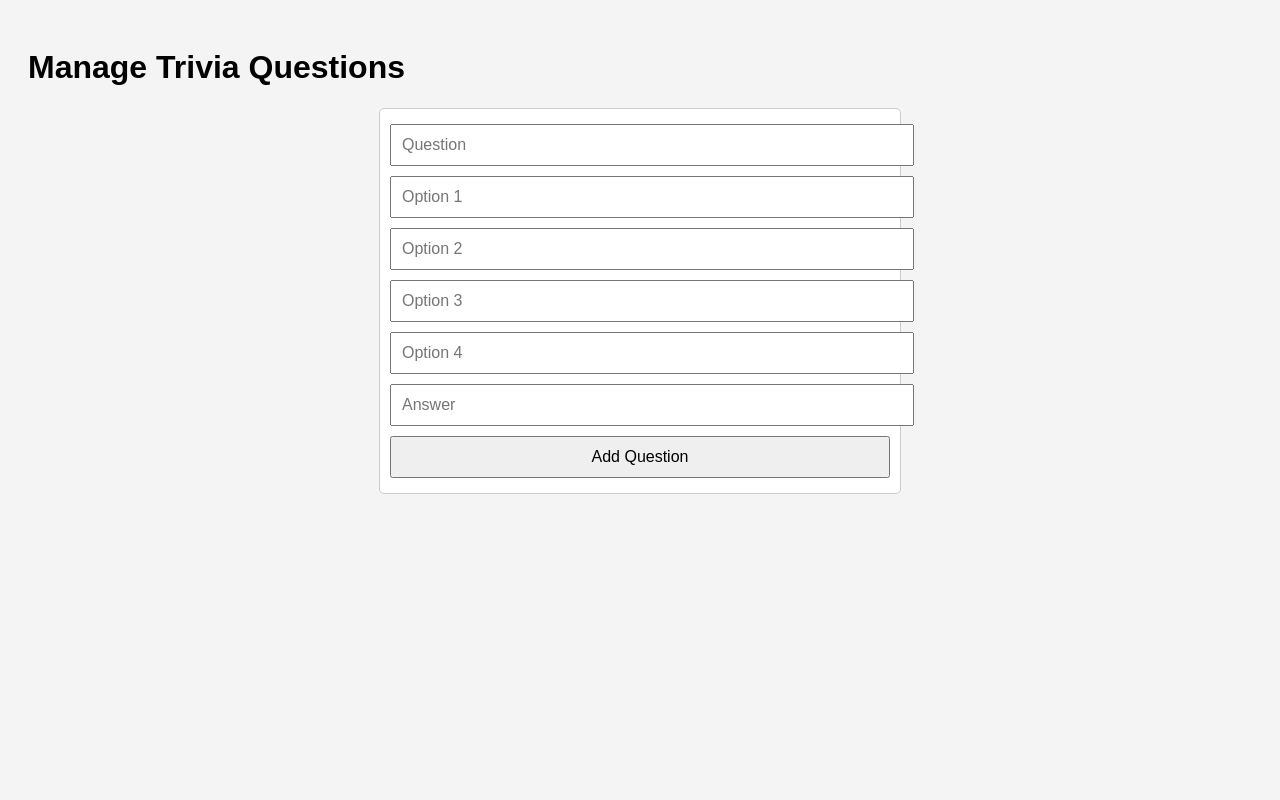
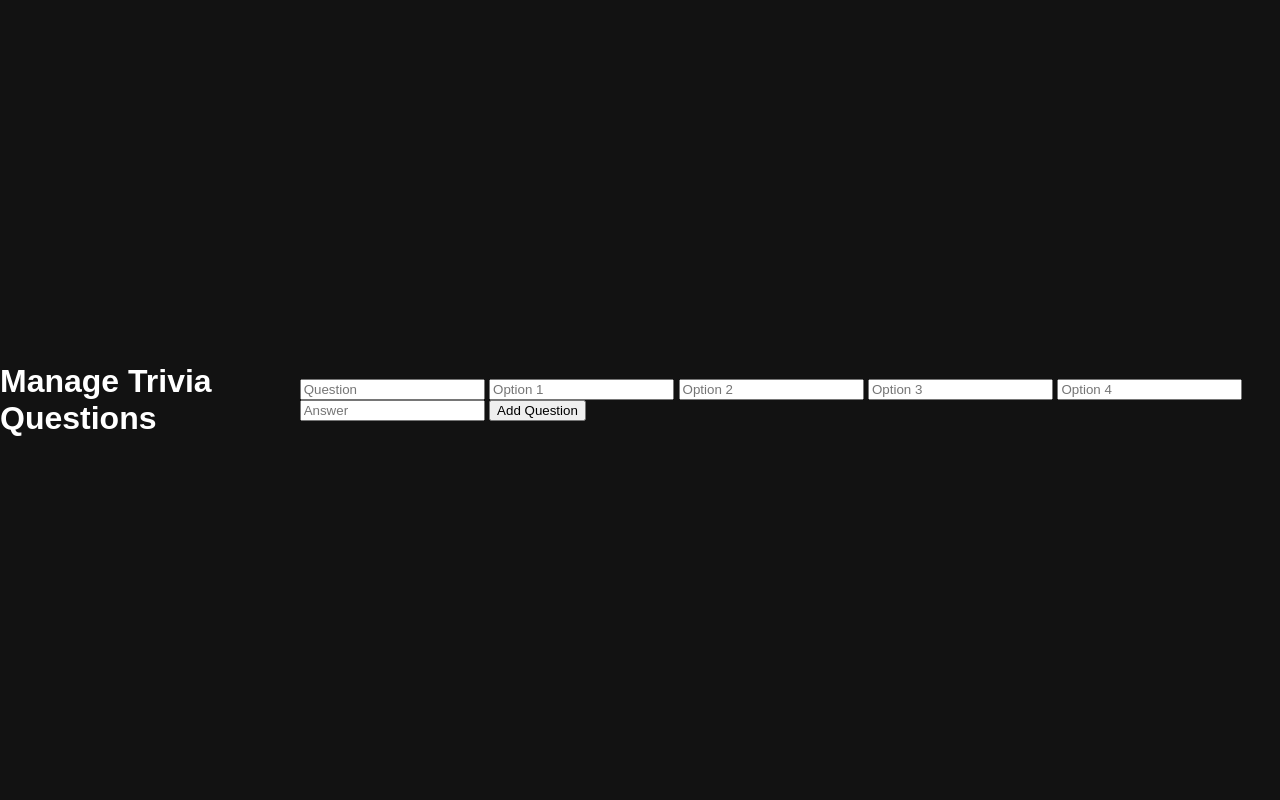
Before and after one commit to Restorationmichael4/Destitans-, a Python web app: template templates/index.html in a window 1280 px wide. Run offline with Jinja, Linux system fonts and the light colour scheme; the template is opened without the code that fills it, so the values that code supplies are empty.

Commit message:
Update styles.css

```diff
--- a/static/styles.css
+++ b/static/styles.css
@@ -1,21 +1,29 @@
 body {
+    background-color: #121212;
+    color: #ffffff;
     font-family: Arial, sans-serif;
-    padding: 20px;
-    background-color: #f4f4f4;
+    display: flex;
+    justify-content: center;
+    align-items: center;
+    height: 100vh;
+    margin: 0;
 }
 
-form {
-    max-width: 500px;
-    margin: auto;
-    padding: 10px;
-    background: white;
-    border: 1px solid #ccc;
-    border-radius: 5px;
+.marquee {
+    font-size: 2rem;
+    font-weight: bold;
+    animation: scroll 10s linear infinite;
+    white-space: nowrap;
+    overflow: hidden;
+    width: 100%;
+    text-align: center;
 }
 
-input, button {
-    width: 100%;
-    margin: 5px 0;
-    padding: 10px;
-    font-size: 16px;
+@keyframes scroll {
+    from {
+        transform: translateX(100%);
+    }
+    to {
+        transform: translateX(-100%);
+    }
 }
```
